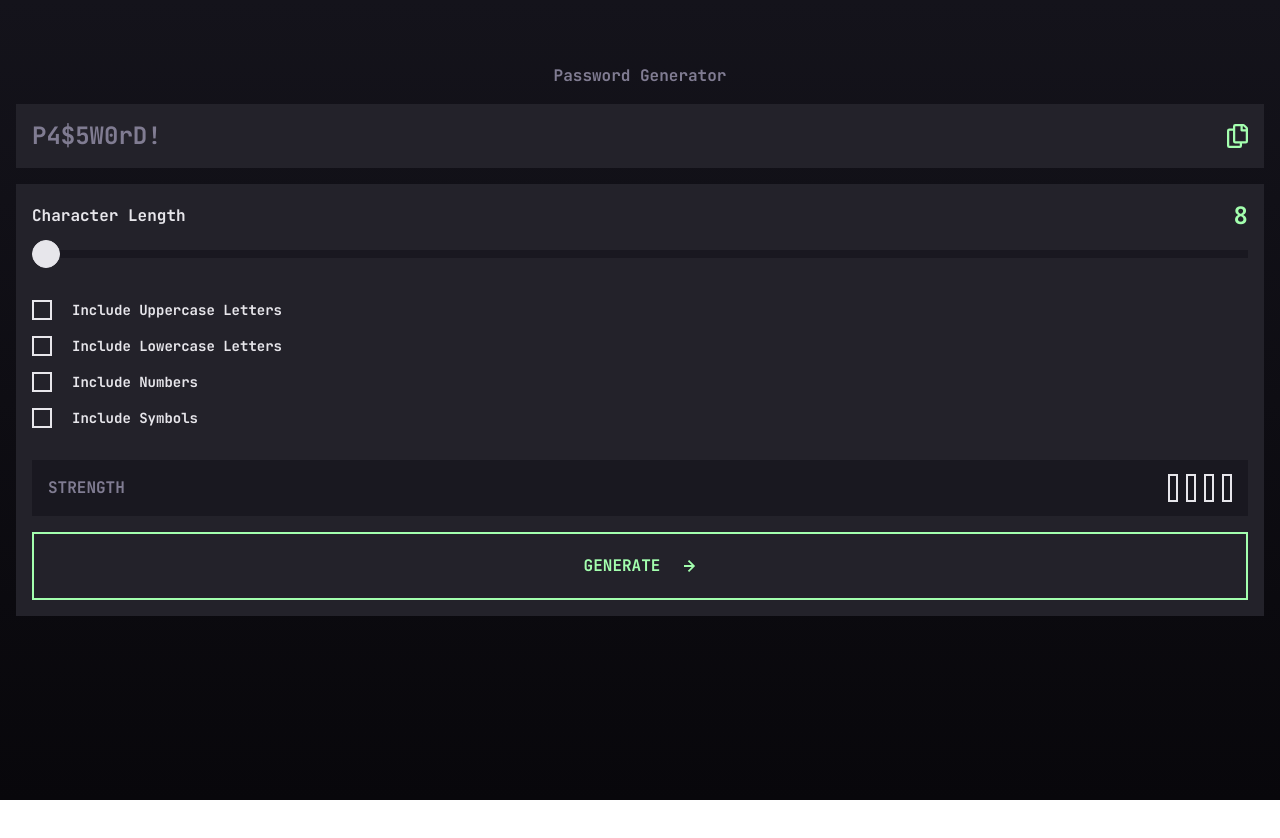
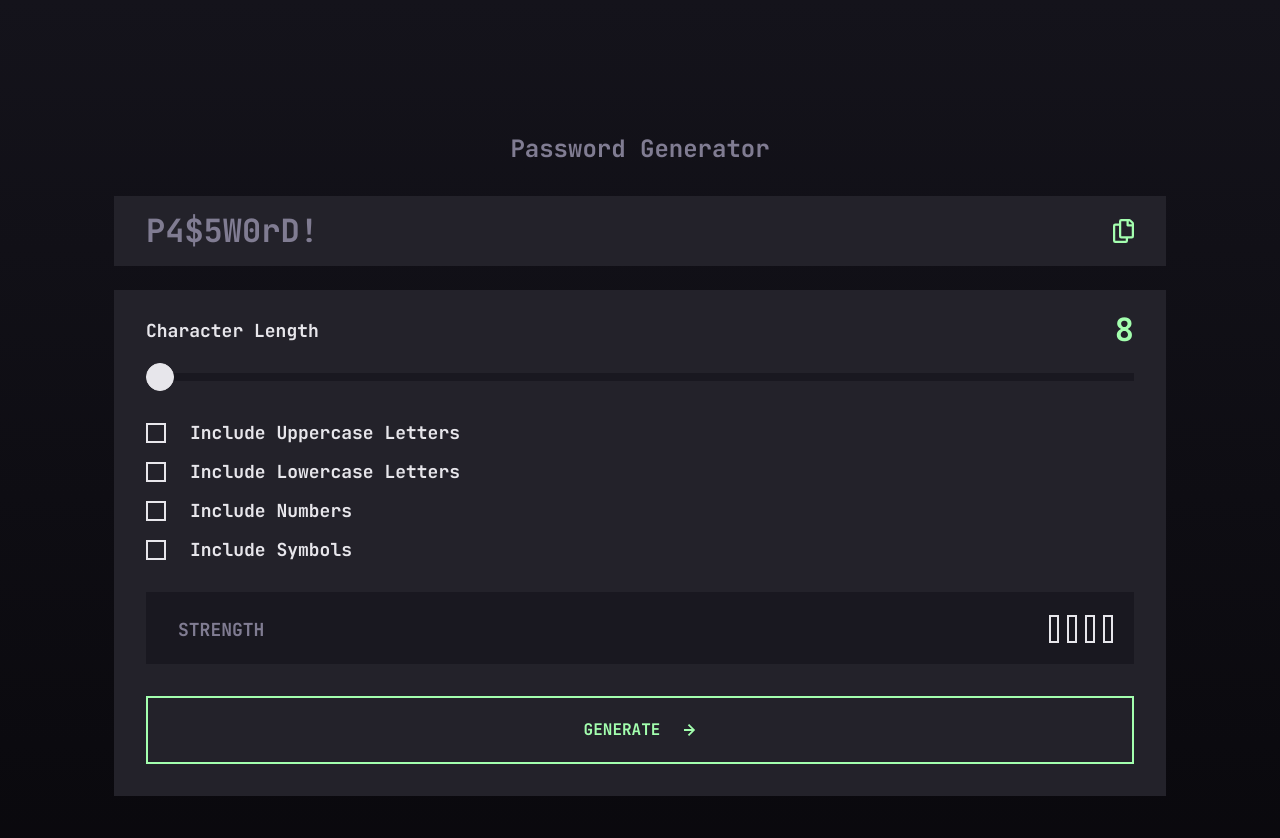
Before and after one commit to Jschles1/password-generator, a Next.js app: page / in a window 1280 px wide. Shown: the top 838 px of the page. Before the commit the page ends 800 px from the top, so only its background shows below. Built offline with nearby package versions, Linux system fonts and the light colour scheme.

Commit message:
Tablet layout completed

```diff
--- a/src/app/page.tsx
+++ b/src/app/page.tsx
@@ -2,10 +2,8 @@
 
 import * as React from "react";
 import * as z from "zod";
-import Image from "next/image";
 import { generate } from "generate-password";
 import { passwordStrength } from "check-password-strength";
-import CopyIcon from "public/assets/images/icon-copy.svg";
 import { Slider } from "@/components/ui/slider";
 import { Checkbox } from "@/components/ui/checkbox";
 import { Label } from "@/components/ui/label";
@@ -109,14 +107,16 @@ export default function Home() {
 
   return (
     <main className="min-h-screen mx-auto max-w-[1440px]">
-      <div className="py-16 px-4">
-        <h1 className="text-gray text-center mb-4">Password Generator</h1>
+      <div className="py-16 px-4 md:px-[7.125rem] md:pt-[8.313rem] md:pb-[12.25rem]">
+        <h1 className="text-gray text-center mb-4 md:mb-[1.938rem] md:text-2xl">
+          Password Generator
+        </h1>
 
-        <div className="flex p-4 items-center justify-between bg-dark-gray mb-4">
-          <div className="max-w-[60%]">
+        <div className="flex p-4 items-center justify-between bg-dark-gray mb-4 md:py-[1.188rem] md:px-8 md:mb-6">
+          <div className="max-w-[60%] md:max-w-[75%]">
             <p
               className={cn(
-                "text-gray text-2xl",
+                "text-gray text-2xl md:text-[2rem]",
                 !isPlaceholder &&
                   "text-light-gray text-ellipsis whitespace-nowrap overflow-hidden"
               )}
@@ -141,10 +141,14 @@ export default function Home() {
           </div>
         </div>
 
-        <div className="bg-dark-gray p-4">
-          <div className="flex items-center justify-between mb-[1.125rem]">
-            <p className="text-light-gray">Character Length</p>
-            <div className="text-2xl text-lime">{state.length}</div>
+        <div className="bg-dark-gray p-4 md:pt-6 md:px-8 md:pb-8">
+          <div className="flex items-center justify-between mb-[1.125rem] md:mb-[1.688rem]">
+            <p className="text-light-gray md:text-[1.125rem]">
+              Character Length
+            </p>
+            <div className="text-2xl text-lime md:text-[2rem]">
+              {state.length}
+            </div>
           </div>
 
           <div>
@@ -157,7 +161,7 @@ export default function Home() {
           </div>
 
           <div className="mt-[2.625rem] mb-8">
-            <div className="flex items-center mb-4">
+            <div className="flex items-center mb-4 md:mb-[1.188rem]">
               <Checkbox
                 id="uppercase"
                 name="uppercase"
@@ -165,13 +169,13 @@ export default function Home() {
               />
               <Label
                 htmlFor="uppercase"
-                className="ml-[1.25rem] text-light-gray"
+                className="ml-[1.25rem] text-light-gray md:text-[1.125rem] md:ml-6"
               >
                 Include Uppercase Letters
               </Label>
             </div>
 
-            <div className="flex items-center mb-4">
+            <div className="flex items-center mb-4 md:mb-[1.188rem]">
               <Checkbox
                 id="lowercase"
                 name="lowercase"
@@ -179,19 +183,22 @@ export default function Home() {
               />
               <Label
                 htmlFor="lowercase"
-                className="ml-[1.25rem] text-light-gray"
+                className="ml-[1.25rem] text-light-gray md:text-[1.125rem] md:ml-6"
               >
                 Include Lowercase Letters
               </Label>
             </div>
 
-            <div className="flex items-center mb-4">
+            <div className="flex items-center mb-4 md:mb-[1.188rem]">
               <Checkbox
                 id="numbers"
                 name="numbers"
                 onClick={handleCheckboxChange}
               />
-              <Label htmlFor="numbers" className="ml-[1.25rem] text-light-gray">
+              <Label
+                htmlFor="numbers"
+                className="ml-[1.25rem] text-light-gray md:text-[1.125rem] md:ml-6"
+              >
                 Include Numbers
               </Label>
             </div>
@@ -202,17 +209,20 @@ export default function Home() {
                 name="symbols"
                 onClick={handleCheckboxChange}
               />
-              <Label htmlFor="symbols" className="ml-[1.25rem] text-light-gray">
+              <Label
+                htmlFor="symbols"
+                className="ml-[1.25rem] text-light-gray md:text-[1.125rem] md:ml-6"
+              >
                 Include Symbols
               </Label>
             </div>
           </div>
 
-          <div className="flex items-center justify-between px-4 py-[0.875rem] uppercase bg-slate mb-4">
-            <p className="text-gray">Strength</p>
+          <div className="flex items-center justify-between px-4 py-[0.875rem] md:pl-8 md:pr-[1.313rem] md:pb-[1.313rem] md:pt-[1.438rem] uppercase bg-slate mb-4 md:mb-8">
+            <p className="text-gray md:text-[1.125rem]">Strength</p>
             <div className="flex items-center justify-between">
               {typeof state.strength === "number" && (
-                <p className="text-light-gray text-[1.125rem] mr-4">
+                <p className="text-light-gray text-[1.125rem] mr-4 md:text-2xl">
                   {PASSWORD_STRENGTHS[state.strength]}
                 </p>
               )}
```
